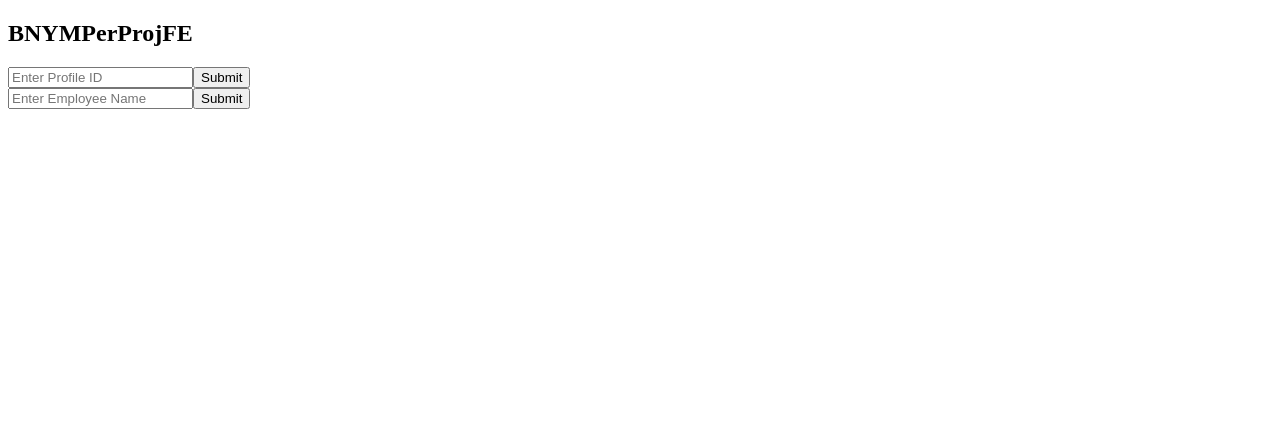
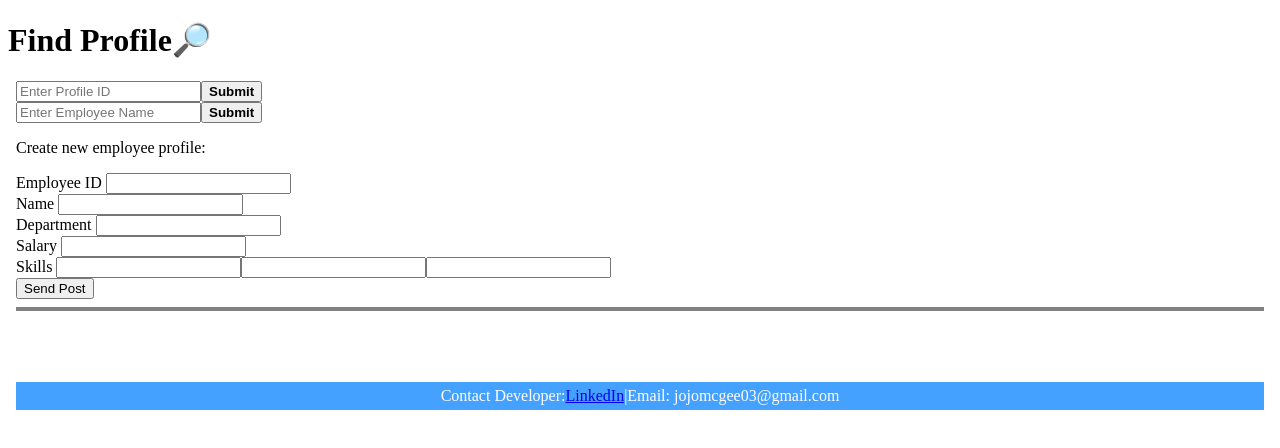
Before and after one commit to joamcgee/BNYMPerProjFE, an Angular app: page / in a window 1280 px wide. Shown: the top 448 px of the page. Built offline with nearby package versions, Linux system fonts and the light colour scheme; no server answers.

Commit message:
adding post request

```diff
--- a/src/app/app.component.html
+++ b/src/app/app.component.html
@@ -1,14 +1,59 @@
 <!DOCTYPE html>
-<h2>{{ title }}</h2>
-    <form (ngSubmit)="getById()">
-    <input type="text" name="ProfileId" placeholder="Enter Profile ID"  [(ngModel)]="id" />
-    <button type="submit">Submit</button>
-    </form>
-    <form (ngSubmit)="getByName()">
-        <input type="text" name="EmployeeName" placeholder="Enter Employee Name"  [(ngModel)]="name" />
-        <button type="submit">Submit</button>
+<html>
+<head>
+    <meta charset="UTF-8">
+</head>
+<h1>{{ title }}🔎</h1>
+<body>
+    <div class="search-container">
+        <form (ngSubmit)="getById()">
+            <input type="text" name="ProfileId" placeholder="Enter Profile ID"  [(ngModel)]="id" />
+            <button type="submit"><strong>Submit</strong></button>
         </form>
-<Body>
+        <form (ngSubmit)="getByName()">
+            <input type="text" name="EmployeeName" placeholder="Enter Employee Name"  [(ngModel)]="name" />
+            <button type="submit"><strong>Submit</strong></button>
+        </form>
+    </div>
+    <p>Create new employee profile: </p>
+    <div class="new_profile">
+      <div class="row">
+        <div class="col-xs-12 col-md-6 col-md-offset-3">
+          <form #postForm="ngForm" (ngSubmit)="onCreateProfile(postForm.value)">
+            <div class="form-group">
+              <label for="employee_Id">Employee ID </label>
+              <input type="text" class="form-control" id="employee_id" required ngModel name="employee_id"/>
+            </div>
+            <div class="form-group">
+              <label for="name">Name </label>
+              <input type="text" class="form-control" id="name" required ngModel name="name"/>
+            </div>
+            <div class="form-group">
+              <label for="department">Department </label>
+              <input type="text" class="form-control" id="Department" required ngModel name="Department"/>
+            </div>
+            <div class="form-group">
+              <label for="salary">Salary </label>
+              <input type="text" class="form-control" id="salary" required ngModel name="salary"/>
+            </div>
+            <div class="form-group">
+              <label for="Skills">Skills </label>
+              <input type="text" class="form-control" id="skills" required ngModel name="skills"/>
+              <input type="text" class="form-control" id="skills" required ngModel name="skills"/>
+              <input type="text" class="form-control" id="skills" required ngModel name="skills"/>
+            </div>
+            <button class="btn btn-primary" type="submit">
+            Send Post
+            </button>
+          </form>
+        </div>
+      </div>
+    <hr size="4" noshade>
     <!-- the vertical pipe takes the data from profile and send it through json format  -->
-    <pre><div id = "profile" class="col-3">{{ profile | json }}</div></pre>
-</Body>
+
+    <pre>
+        <div id = "profile" class="profile-contianer">{{ profile | json }}</div>
+    </pre>
+    <footer>
+        <app-footer></app-footer>
+    </footer>
--- a/src/app/app.component.ts
+++ b/src/app/app.component.ts
@@ -1,6 +1,7 @@
 import { Component } from '@angular/core';
 import { UserServiceService } from 'src/service/user-service.service';
 import { profileModel } from './models/profileModel';
+import { HttpClient } from '@angular/common/http';
 
 
 @Component({
@@ -9,7 +10,7 @@ import { profileModel } from './models/profileModel';
   styleUrls: ['./app.component.css']
 })
 export class AppComponent {
-  title = 'BNYMPerProjFE';
+  title = 'Find Profile';
 
   profile : profileModel;
 
@@ -17,7 +18,8 @@ export class AppComponent {
   name : string = "";
 
 
-  constructor(private service: UserServiceService) {}
+
+  constructor(private http: HttpClient, private service: UserServiceService) {}
 
   ngOnInit(): void {
     this.getById();
@@ -40,4 +42,15 @@ export class AppComponent {
       console.log(name);
     });
   }
+
+  onCreateProfile(postData: {id?: string; employee_Id: number; name: string; department: string; date_joined: Date; salary: number; skills: FillMode[]} ) {
+    this.http.post(
+      'http://localhost:8080/api/profile/saveProfile',
+       postData
+       ).subscribe(responseData => {
+        console.log(responseData);
+       });
+
+
+  }
 }
--- a/src/app/app.module.ts
+++ b/src/app/app.module.ts
@@ -6,10 +6,12 @@ import { AppRoutingModule } from './app-routing.module';
 
 
 import { AppComponent } from './app.component';
+import { FooterComponent } from './footer/footer.component';
 
 @NgModule({
   declarations: [
-    AppComponent
+    AppComponent,
+    FooterComponent
   ],
   imports: [
     BrowserModule,
--- a/src/index.html
+++ b/src/index.html
@@ -2,7 +2,7 @@
 <html lang="en">
 <head>
   <meta charset="utf-8">
-  <title>BNYMPerProjFE</title>
+  <title>Profile Managment App👤</title>
   <base href="/">
   <meta name="viewport" content="width=device-width, initial-scale=1">
   <link rel="icon" type="image/x-icon" href="favicon.ico">
--- a/src/service/user-service.service.ts
+++ b/src/service/user-service.service.ts
@@ -11,6 +11,8 @@ import { profileModel } from 'src/app/models/profileModel';
 
     constructor(private http: HttpClient) { }
 
+
+
 getById(id : string){
     return this.http.get<profileModel>(`${this.baseUrl}/profile/get-profile-by-id?profile_id=${id}`)
 }
@@ -20,4 +22,6 @@ getByName(name : string){
 }
 
 
+
+
 }
```
